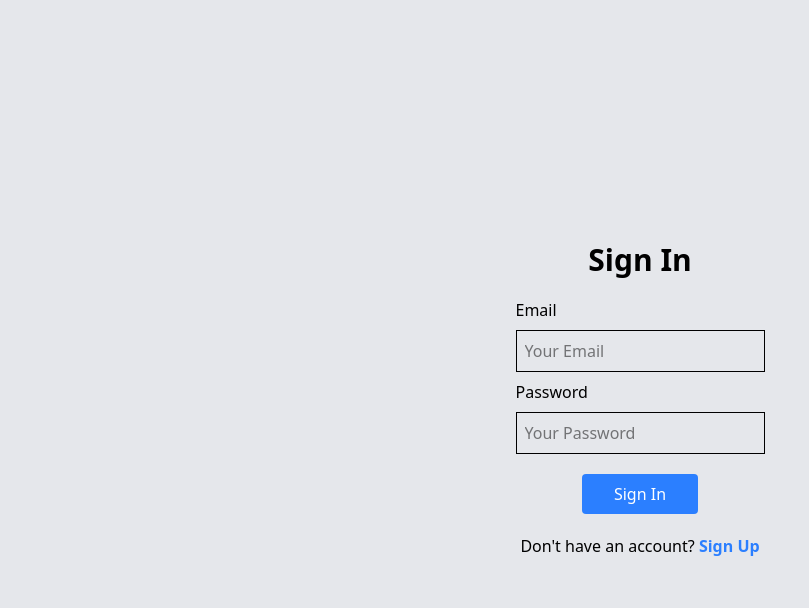
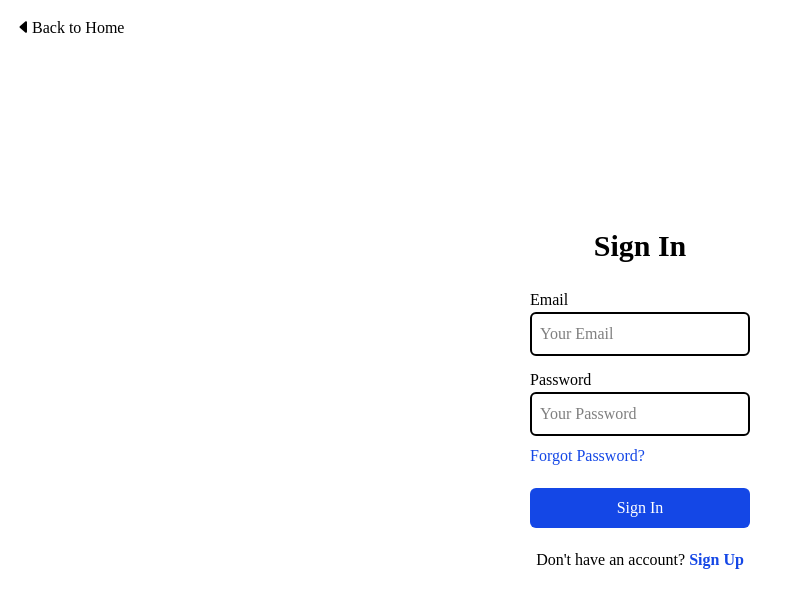
Before and after one commit to DolenDeori/Online_LMS_IBM, a React (Vite) app in the folder frontend/: page /auth/signin in a window 1280 px wide. Shown: the top 608 px of the page, without its empty margins (0-809 px from the left). Built offline with nearby package versions, Linux system fonts and the light colour scheme; a web font is replaced by a local one.

Commit message:
feat: enhance SignIn and SignUp forms with improved styling and navigation

```diff
--- a/frontend/src/auth/SignIn.tsx
+++ b/frontend/src/auth/SignIn.tsx
@@ -2,7 +2,6 @@ import { NavLink } from "react-router";
 import { useState } from "react";
 
 const SignIn = () => {
-
   const [formData, setFormData] = useState({
     email: "",
     password: "",
@@ -15,9 +14,10 @@ const SignIn = () => {
   const handleSubmit = async (e: React.FormEvent) => {
     e.preventDefault();
 
-
     try {
-      const response = await fetch("http://localhost:5500/api/v1/auth/sign-in", {
+      const response = await fetch(
+        "http://localhost:5500/api/v1/auth/sign-in",
+        {
           method: "POST",
           headers: {
             "Content-Type": "application/json",
@@ -26,7 +26,8 @@ const SignIn = () => {
             email: formData.email,
             password: formData.password,
           }),
-      });
+        }
+      );
 
       const data = await response.json();
 
@@ -41,13 +42,23 @@ const SignIn = () => {
   };
 
   return (
-    <div className="h-svh w-full flex flex-col justify-center items-center bg-gray-200">
-      <h1 className="font-bold text-3xl">Sign In</h1>
-      <form action="post" className="mt-5 space-y-2" onSubmit={handleSubmit}>
-        <div className="flex flex-col gap-y-2">
-          <label htmlFor="">Email</label>
+    <div className="h-svh w-full flex flex-col justify-center items-center font-funnel">
+      <p className="absolute top-4 left-4">
+        <NavLink to="/" end>
+          <i className="bi bi-caret-left-fill"></i>
+          Back to Home
+        </NavLink>
+      </p>
+      <h1 className="font-funnel font-bold text-3xl">Sign In</h1>
+      <form
+        action="post"
+        className="mt-6 flex flex-col"
+        onSubmit={handleSubmit}
+      >
+        <div className="flex flex-col gap-y">
+          <label htmlFor="email">Email</label>
           <input
-            className="border p-2 outline-none"
+            className="border-2 p-2 outline-none rounded-md"
             type="email"
             name="email"
             value={formData.email}
@@ -55,10 +66,11 @@ const SignIn = () => {
             placeholder="Your Email"
           />
         </div>
-        <div className="flex flex-col gap-y-2">
+
+        <div className="flex flex-col gap-y mt-3">
           <label htmlFor="">Password</label>
           <input
-            className="border p-2 outline-none"
+            className="border-2 p-2 outline-none rounded-md"
             type="password"
             name="password"
             value={formData.password}
@@ -66,18 +78,28 @@ const SignIn = () => {
             placeholder="Your Password"
           />
         </div>
-      </form>
+
+        <div className="mt-2">
+          <NavLink
+            to="/auth/forgot-password"
+            className="text-blue-700 font-funnel"
+          >
+            Forgot Password?{" "}
+          </NavLink>
+        </div>
+
         <button
           type="submit"
           onClick={handleSubmit}
-        className="mt-5 cursor-pointer bg-blue-500 text-white p-2 px-8 rounded"
+          className="cursor-pointer bg-blue-700 text-white p-2 px-8 rounded-md mt-5"
         >
           Sign In
         </button>
+      </form>
 
       <p className="mt-5">
         Don't have an account?{" "}
-        <NavLink to="/auth/signup" className="font-bold text-blue-500">
+        <NavLink to="/auth/signup" className="font-bold text-blue-700">
           Sign Up
         </NavLink>
       </p>
--- a/frontend/src/auth/SignUp.tsx
+++ b/frontend/src/auth/SignUp.tsx
@@ -22,7 +22,9 @@ const SignUp = () => {
     }
 
     try {
-      const response = await fetch("http://localhost:5500/api/v1/auth/sign-up", {
+      const response = await fetch(
+        "http://localhost:5500/api/v1/auth/sign-up",
+        {
           method: "POST",
           headers: {
             "Content-Type": "application/json",
@@ -32,7 +34,8 @@ const SignUp = () => {
             email: formData.email,
             password: formData.password,
           }),
-      });
+        }
+      );
 
       const data = await response.json();
 
@@ -47,13 +50,19 @@ const SignUp = () => {
   };
 
   return (
-    <div className="h-svh w-full flex flex-col justify-center items-center bg-gray-200">
+    <div className="h-svh w-full flex flex-col justify-center items-center font-funnel">
+      <p className="absolute top-4 left-4">
+        <NavLink to="/" end>
+          <i className="bi bi-caret-left-fill"></i>
+          Back to Home
+        </NavLink>
+      </p>
       <h1 className="font-bold text-3xl">Sign Up</h1>
-      <form className="mt-5 space-y-2" onSubmit={handleSubmit}>
-        <div className="flex flex-col gap-y-2">
+      <form className="mt-6 flex flex-col" onSubmit={handleSubmit}>
+        <div className="flex flex-col gap-y">
           <label htmlFor="name">Name</label>
           <input
-            className="border p-2 outline-none"
+            className="border-2 p-2 outline-none rounded-md"
             type="text"
             name="name"
             value={formData.name}
@@ -62,10 +71,11 @@ const SignUp = () => {
             required
           />
         </div>
-        <div className="flex flex-col gap-y-2">
+
+        <div className="flex flex-col gap-y mt-3">
           <label htmlFor="email">Email</label>
           <input
-            className="border p-2 outline-none"
+            className="border-2 p-2 outline-none rounded-md"
             type="email"
             name="email"
             value={formData.email}
@@ -74,10 +84,11 @@ const SignUp = () => {
             required
           />
         </div>
-        <div className="flex flex-col gap-y-2">
+
+        <div className="flex flex-col gap-y mt-3">
           <label htmlFor="password">Password</label>
           <input
-            className="border p-2 outline-none"
+            className="border-2 p-2 outline-none rounded-md"
             type="password"
             name="password"
             value={formData.password}
@@ -86,10 +97,11 @@ const SignUp = () => {
             required
           />
         </div>
-        <div className="flex flex-col gap-y-2">
+
+        <div className="flex flex-col gap-y mt-3">
           <label htmlFor="confirm_password">Confirm Password</label>
           <input
-            className="border p-2 outline-none"
+            className="border-2 p-2 outline-none rounded-md"
             type="password"
             name="confirm_password"
             value={formData.confirm_password}
@@ -98,16 +110,17 @@ const SignUp = () => {
             required
           />
         </div>
+
         <button
           type="submit"
-          className="mt-5 cursor-pointer bg-blue-500 text-white p-2 px-8 rounded"
+          className="mt-5 cursor-pointer bg-blue-700 text-white p-2 px-8 rounded-md"
         >
           Create Account
         </button>
       </form>
       <p className="mt-5">
         Already have an account?{" "}
-        <NavLink to="/auth/signin" className="font-bold text-blue-500">
+        <NavLink to="/auth/signin" className="font-bold text-blue-700">
           Login
         </NavLink>
       </p>
```
Lines whose indentation alone changed are shown as unchanged.
